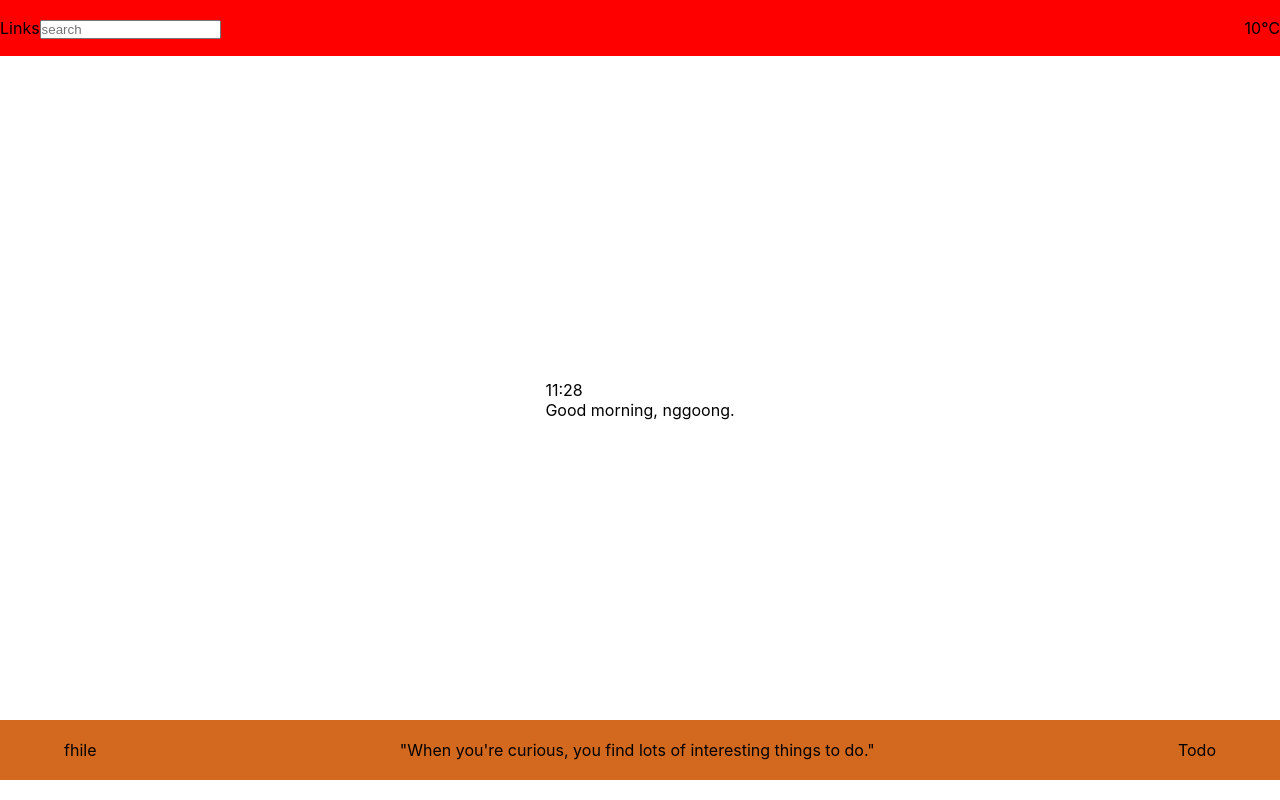
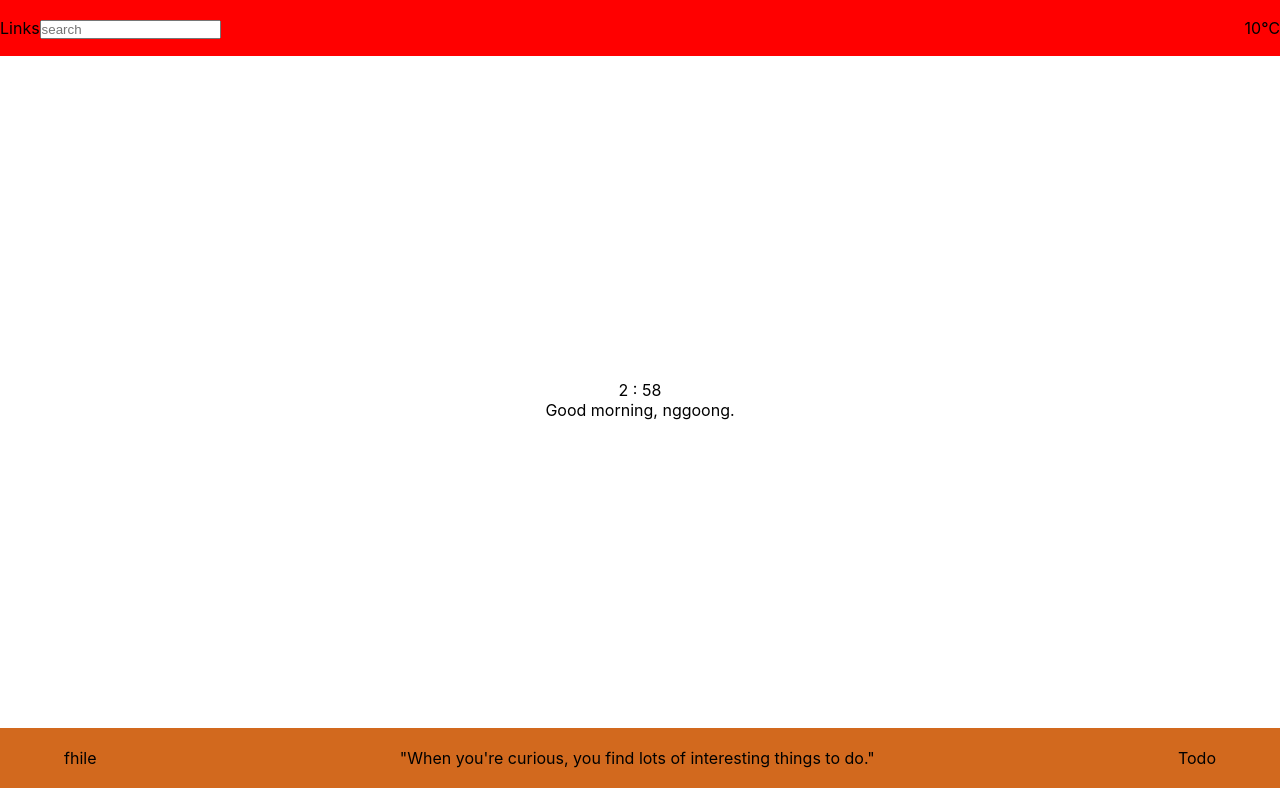
Before and after one commit to nggoong/reactMomentumClone, a React (Create React App) app: page / in a window 1280 px wide. Built offline with nearby package versions, Linux system fonts and the light colour scheme.

Commit message:
실시간 시간 갱신기능 구현✔

```diff
--- a/src/App.css
+++ b/src/App.css
@@ -22,17 +22,6 @@
   width:15%;
 }
 
-.fas {
-  background-color: blue;
-  width:10%;
-  height:10%;
-}
-
-
-
-
-
-
 
 .TimeAndWelcome {
   position: absolute;
@@ -42,11 +31,9 @@
   justify-content: center;
   align-items: center;
 }
-
-
-
-
-
+.TimeAndWelcome_wrapper {
+  text-align: center;
+}
 
 
 .Footer {
@@ -54,7 +41,7 @@
   display:flex;
   justify-content: center;
   background: chocolate;
-  top:90%;
+  top:91%;
   height: 60px;
   width:100%;
 }
--- a/src/component/TimeAndWelcome.js
+++ b/src/component/TimeAndWelcome.js
@@ -1,9 +1,23 @@
+import React, { useState } from 'react';
+
+
 function TimeAndWelcome () {
+    let [currentTime, setCurrentTime] = useState("");
+
+    function getTime() {
+        let today = new Date();
+        let hour = today.getHours();
+        let min = today.getMinutes();
+        let time = "";
+        time = hour + " : " + min;
+        setCurrentTime(time);
+    }
+    let interval = setInterval(() => { getTime(); }, 1000);
     return(
         <div className = "TimeAndWelcome">
             <div className="TimeAndWelcome_wrapper">
                 <div className = "time">
-                    11:28
+                    {currentTime}
                 </div>
                 <div className="welcome">
                     Good morning, nggoong.
```
